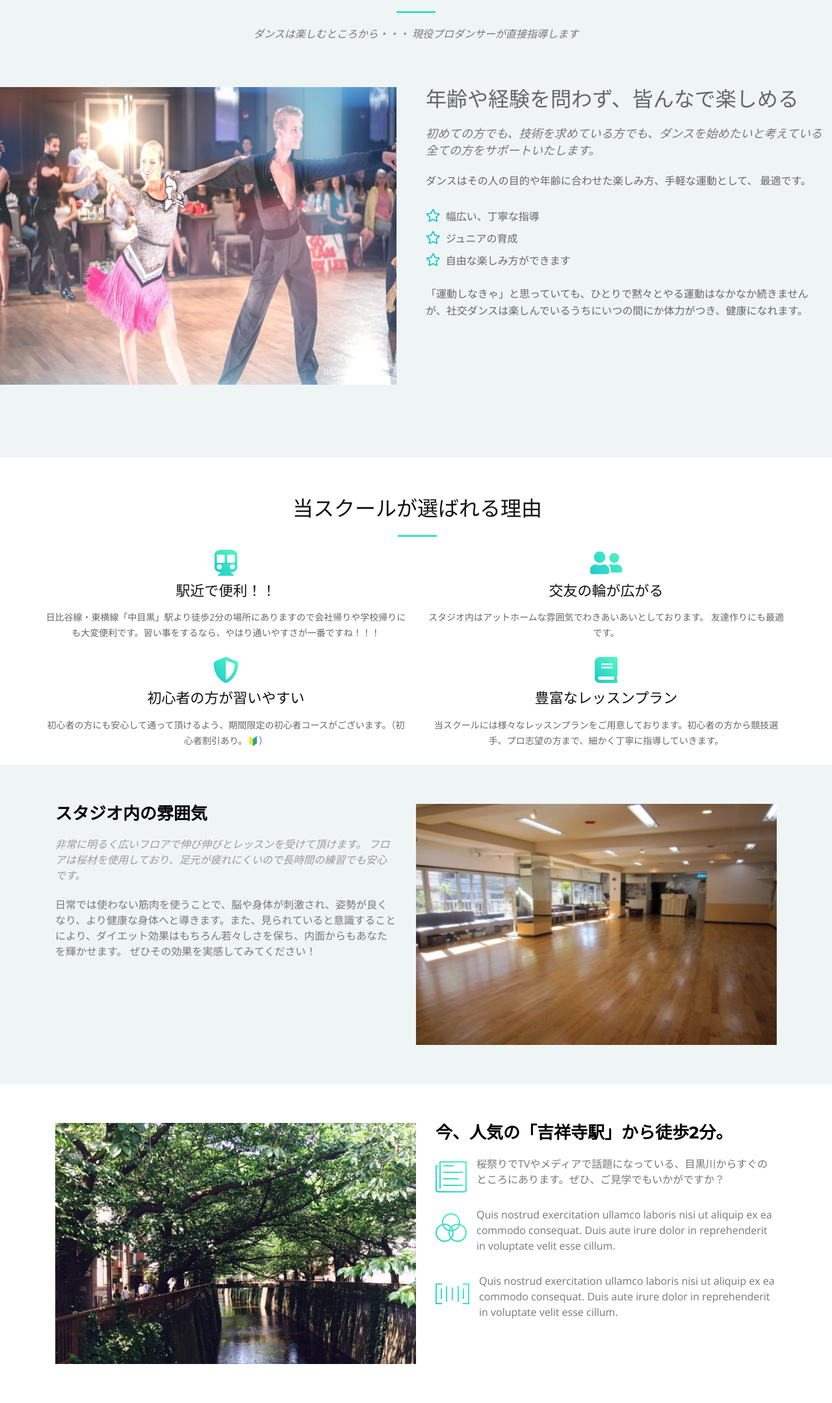
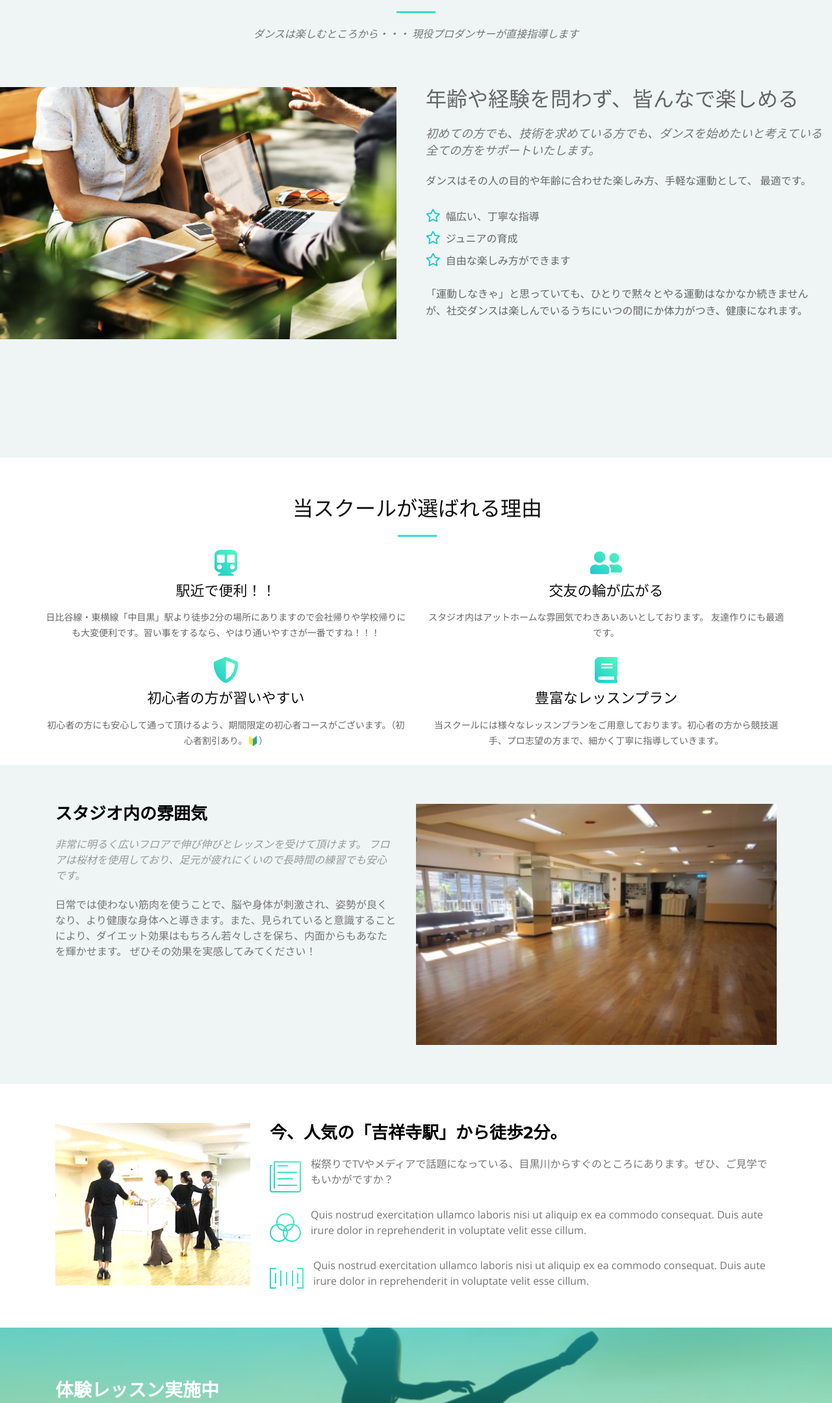
Before and after one commit to keikei94/tokyo, a plain HTML site: page index.html in a window 1280 px wide. Shown: the part 901-3060 px from the top of the page at 65% size. Drawn offline with nearby package versions, Linux system fonts and the light colour scheme; files whose address does not match are found by name.

Commit message:
画像を変更しました

```diff
--- a/index.html
+++ b/index.html
@@ -44,7 +44,7 @@
     <div class="container">
 
       <div id="logo" class="pull-left">
-        <h1><a href="#intro" class="scrollto">東京ダンス</a></h1>
+        <h1><a href="img/about-img.jpg" class="scrollto">東京ダンス</a></h1>
         <!-- Uncomment below if you prefer to use an image logo -->
         <!-- <a href="#intro"><img src="img/logo.png" alt="" title=""></a> -->
       </div>
@@ -71,7 +71,7 @@
     <div class="intro-text">
       <h2>新しい自分、発見！！！</h2>
       <p>ダンスでつくろう、姿勢美人。ーキレイな姿勢は健康美を作りますー</p>
-      <a href="#about" class="btn-get-started scrollto">もっと見る</a>
+      <a href="img/dance.jpeg" class="btn-get-started scrollto">もっと見る</a>
     </div>
 
   </section><!-- #intro -->
@@ -94,7 +94,7 @@
 
         <div class="row">
           <div class="col-lg-6 about-img wow fadeInLeft">
-            <img src="img/top08.jpg" alt="">
+            <img src="img/about-img.jpg" alt="">
           </div>
 
           <div class="col-lg-6 content wow fadeInRight">
@@ -199,7 +199,7 @@
         <div class="container">
           <div class="row">
             <div class="col-12">
-              <img class="advanced-feature-img-left" src="img/meguro.jpg" alt="">
+              <img class="advanced-feature-img-left" src="img/lesson01.png" alt="">
               <div class="wow fadeInRight">
                 <h2>今、人気の「吉祥寺駅」から徒歩2分。</h2>
                 <i class="ion-ios-paper-outline wow fadeInRight" data-wow-duration="0.5s"></i>
```
